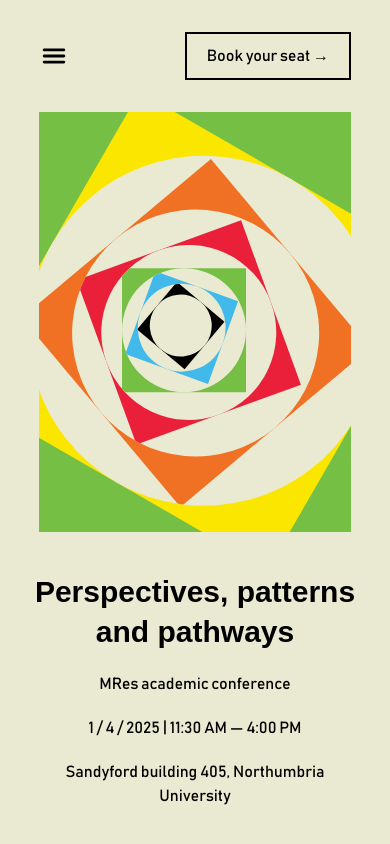
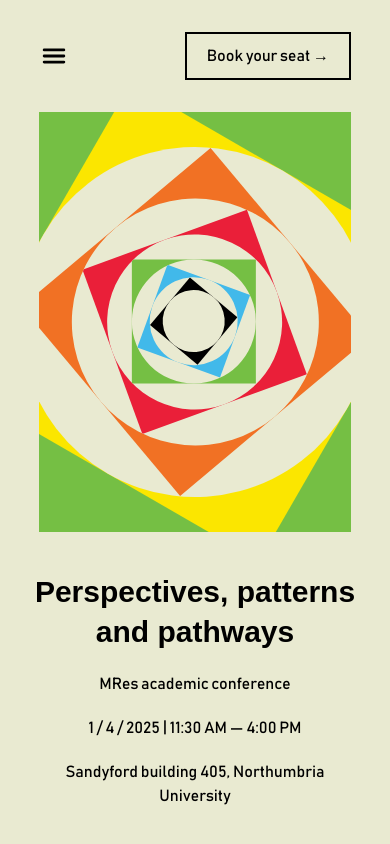
Before and after one commit to Lossmeril/perspectives-patterns-pathways, a Next.js app: page / in a window 390 px wide. Shown: the top 844 px of the page. Built offline with nearby package versions, Linux system fonts and the light colour scheme; a web font is replaced by a local one.

Commit message:
fix: design not aligning on mobile

```diff
--- a/components/heroBanner.tsx
+++ b/components/heroBanner.tsx
@@ -68,7 +68,7 @@ const HeroBanner: React.FC<HeroBannerProps> = ({
   initialRotation,
   initialScale,
 }) => {
-  const [mousePos, setMousePos] = useState({ x: 0, y: 0 });
+  const [mousePos, setMousePos] = useState({ x: 50, y: 50 });
 
   useEffect(() => {
     const handleMouseMove = (event: { clientX: number; clientY: number }) => {
@@ -77,7 +77,7 @@ const HeroBanner: React.FC<HeroBannerProps> = ({
         y: (event.clientY / window.innerHeight) * 100,
       });
 
-      if (window.innerWidth < 640) setEffectsState(false); // Mobile (sm)
+      if (window.innerWidth < 640) setEffectsState(false);
     };
 
     window.addEventListener("mousemove", handleMouseMove);
```
